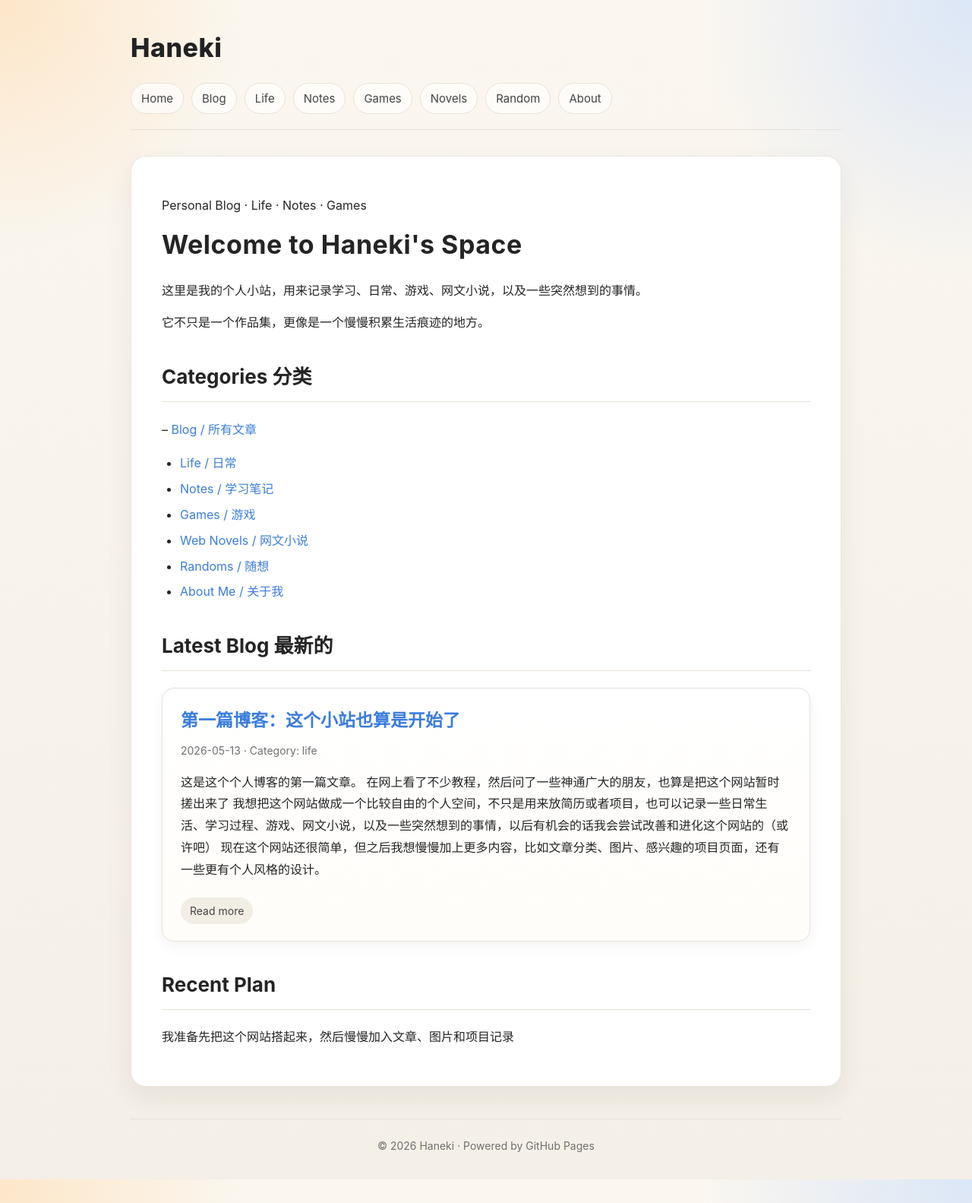
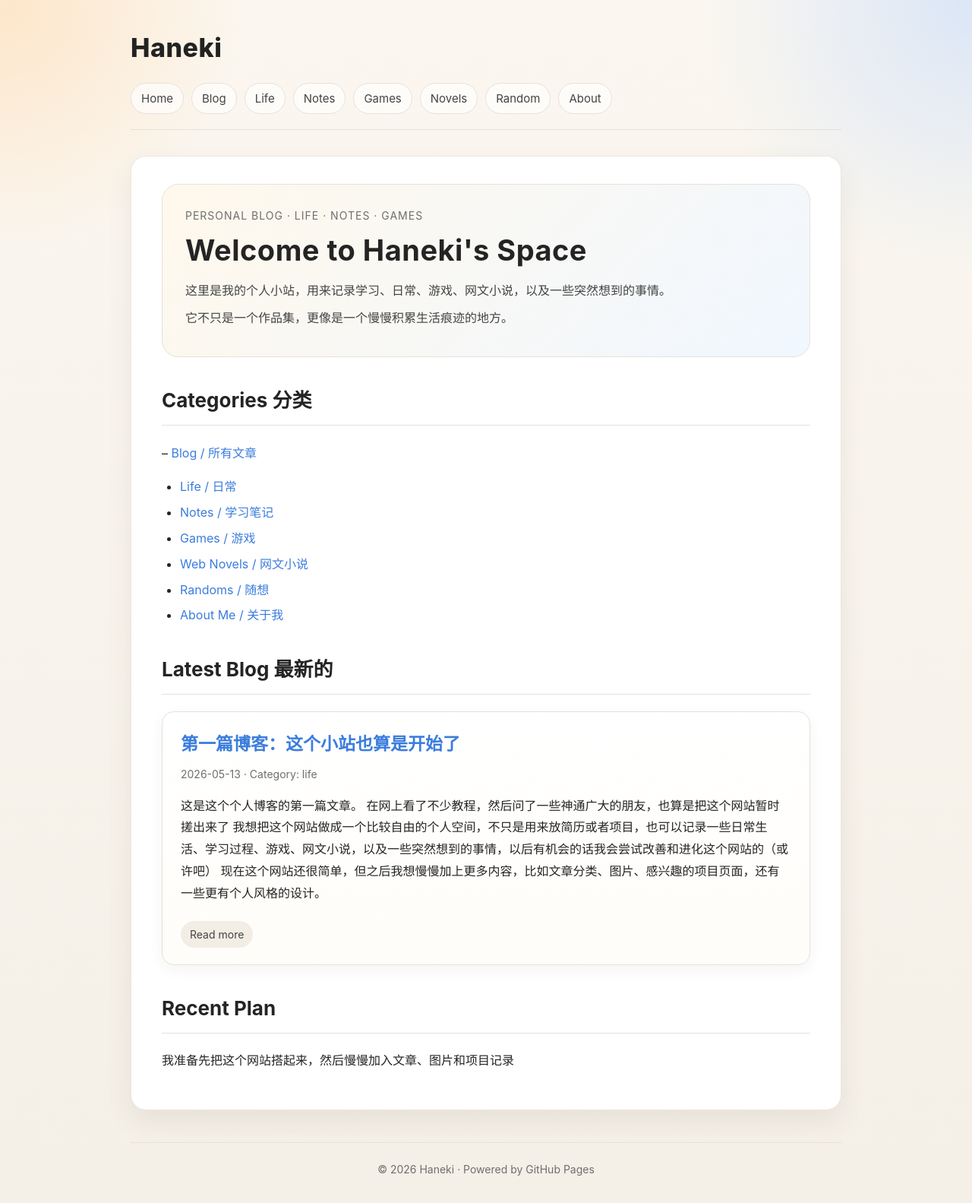
Before and after one commit to IkebeHaneki/ikebehaneki.github.io, a Jekyll site: the page built from index.md, in a window 1280 px wide. Shown: the whole page at 76% size. Built offline with Jekyll 4.4.1, drawn with Linux system fonts in a browser that asks for light colours.

Commit message:
Add hero section styles to default layout

```diff
--- a/_layouts/default.html
+++ b/_layouts/default.html
@@ -142,6 +142,34 @@
       margin-bottom: 24px;
     }
 
+    .hero {
+  padding: 28px 30px;
+  margin-bottom: 32px;
+  border-radius: 22px;
+  background:
+    linear-gradient(135deg, rgba(255, 248, 235, 0.95), rgba(240, 247, 255, 0.95));
+  border: 1px solid var(--border);
+}
+
+.hero-kicker {
+  margin: 0 0 8px;
+  color: var(--muted);
+  font-size: 14px;
+  letter-spacing: 1px;
+  text-transform: uppercase;
+}
+
+.hero h1 {
+  margin: 0 0 12px;
+  font-size: 38px;
+}
+
+.hero-text {
+  max-width: 720px;
+  color: #444;
+  margin: 8px 0;
+}
+
     .post-card {
       padding: 22px 24px;
       margin: 22px 0;
@@ -241,6 +269,10 @@
     }
 
     @media (max-width: 700px) {
+      .hero h1 {
+  font-size: 30px;
+      }
+
       body {
         padding: 22px 14px;
       }
```
